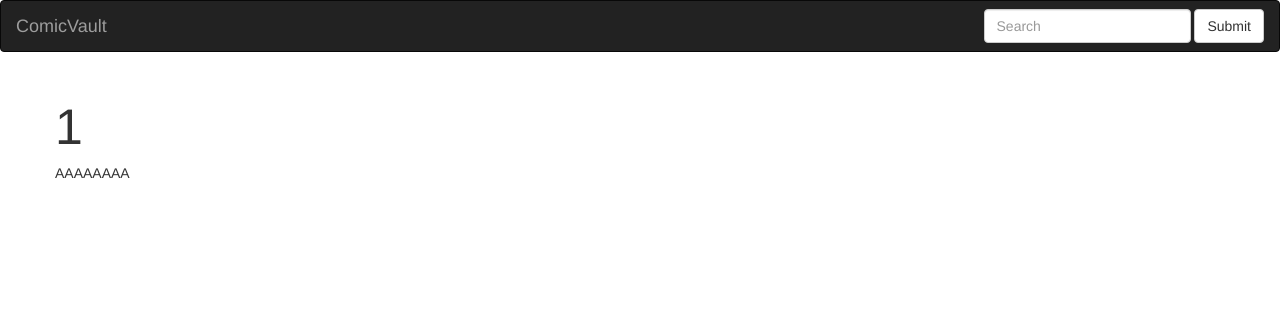
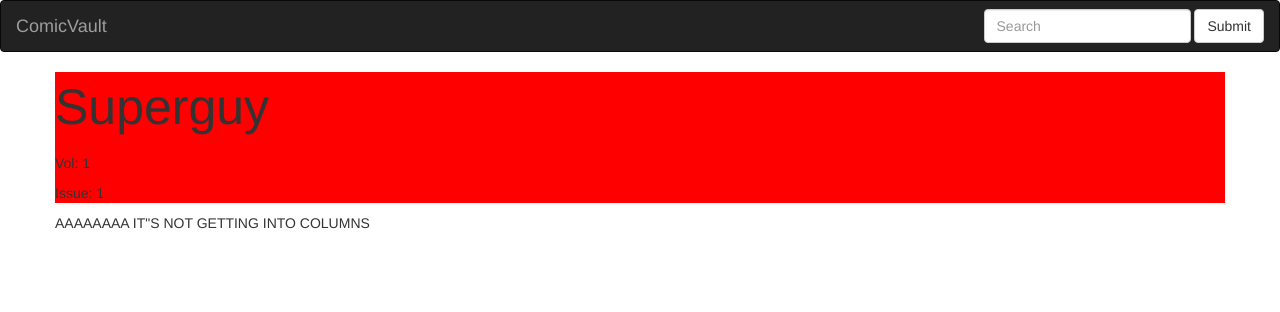
Before and after one commit to DigiTech-LLC/Comic-Vault, a Django app: template Vault/templates/Vault/comic-page.html in a window 1280 px wide. Shown: the top 312 px of the page. Run offline with Django 3.2, Linux system fonts and the light colour scheme; data comes from the database, SQL or seed files in the repository; tables that the repository leaves empty hold one stand-in row (values such as "Sample post"); the template is opened without the code that fills it: values that come from a table or form of the project are taken from there, most other values are stand-ins (such as "Sample title", 1, 10 or a date in 2020); parts of the project's set-up code (start-up, migrations or seed data) failed here and were passed over; some libraries are stand-ins or nearby versions.

Commit message:
accessed database, formatting issues

```diff
--- a/Vault/templates/Vault/comic-page.html
+++ b/Vault/templates/Vault/comic-page.html
@@ -33,14 +33,19 @@
     </nav>
 
 
-    <div class="container ">
+    <div class="container">
 
-      <div class="row top-buffer">
-        <div class"col-md-8 ">
-          <div class="titleText">{{ comic_id }}</div>
+      <div class="row">
+        <div class"col-sm-4" style="background-color:red;">
+          {% for comic in comic_entry %}
+            <p class="titleText" >{{ comic.series }}</p>
+            <p class="">Vol: {{ comic.volume }}</p>
+            <p class="">Issue: {{ comic.issue }}</p>
+
+          {% endfor %}
         </div>
-        <div class"col-md-4">
-          <div>AAAAAAAA</div>
+        <div class"col-sm-8">
+          <p>AAAAAAAA IT"S NOT GETTING INTO COLUMNS</p>
 
         </div>
       </div>
```
Also changed, not shown: Vault/views.py (+4 -4 lines), Vault/templates/Vault/timeline.html (line endings or trailing spaces).
